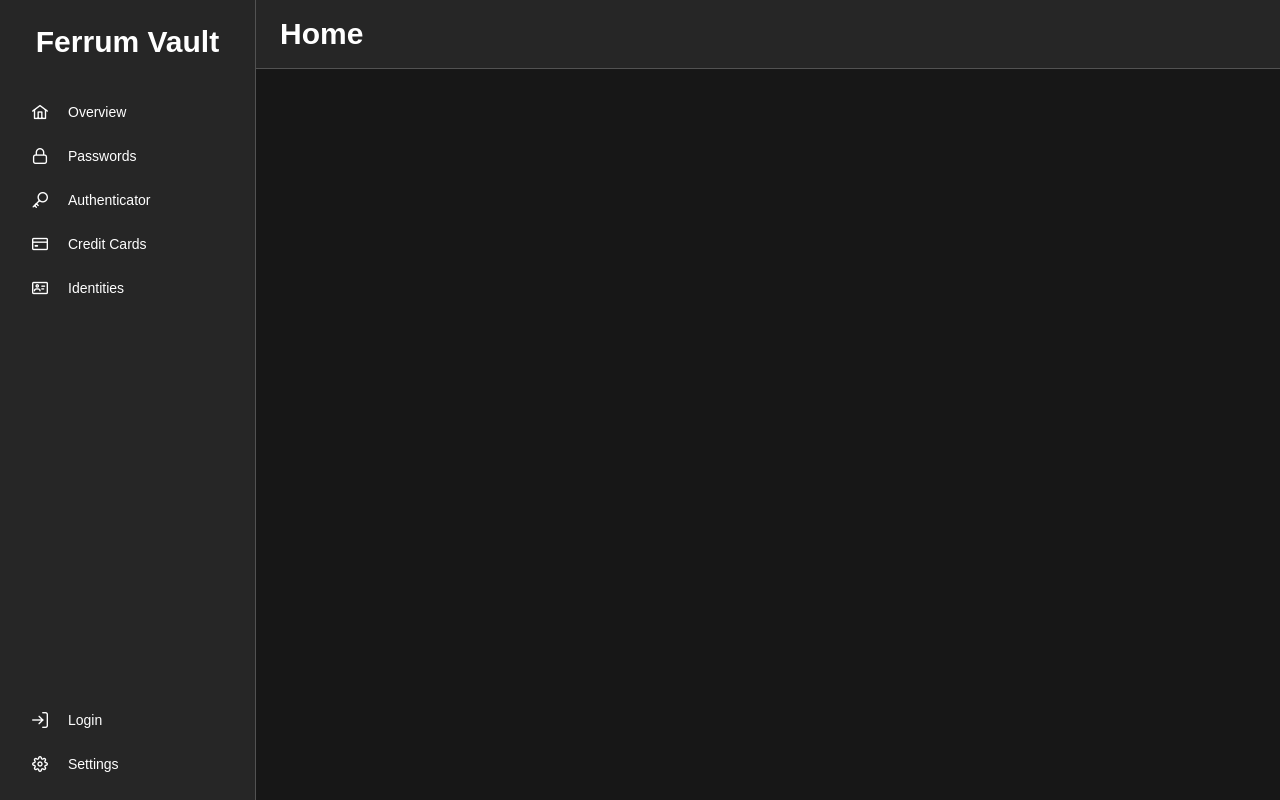
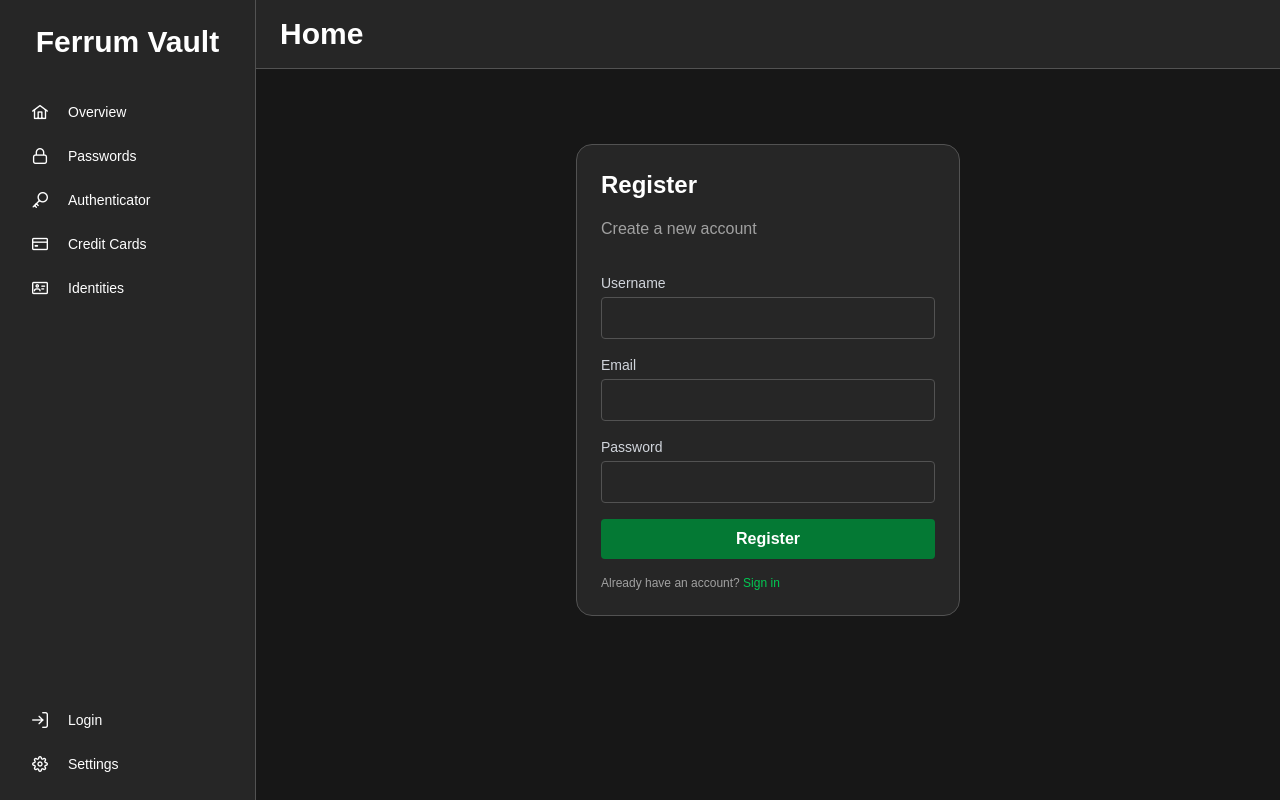
Before and after one commit to lucalewin/vault, a Vue app in the folder frontend/: page /register in a window 1280 px wide. Built offline with nearby package versions, Linux system fonts and the light colour scheme; a web font is replaced by a local one.

Commit message:
add registration

```diff
--- a/frontend/src/views/auth/RegisterView.vue
+++ b/frontend/src/views/auth/RegisterView.vue
@@ -1,3 +1,73 @@
+<script setup lang="ts">
+import { ref } from 'vue';
+
+const username = ref('');
+const email = ref('');
+const password = ref('');
+
+const error = ref('');
+const recovery_phrase = ref('');
+
+const handleSubmit = async () => {
+  try {
+    const response = await fetch('/api/v1/auth/register', {
+      method: 'POST',
+      headers: {
+        'Content-Type': 'application/json',
+      },
+      body: JSON.stringify({
+        username: username.value,
+        email: email.value,
+        password: password.value,
+      }),
+    });
+
+    if (!response.ok) {
+      throw new Error('Network response was not ok');
+    }
+
+    const data = await response.json();
+    if (data.status === 'error') {
+      error.value = data.message;
+    } else {
+      recovery_phrase.value = data.recovery_phrase;
+    }
+  } catch (err) {
+    console.error('Login failed:', err);
+    error.value = 'Login failed. Please check your credentials and try again.';
+  }
+};
+</script>
+
 <template>
-  Register
+  <div class="mx-auto mt-16 w-full max-w-sm">
+    <form v-on:submit.prevent="handleSubmit" class="border border-neutral-600 bg-neutral-800 rounded-2xl p-6 space-y-4">
+      <h2 class="text-2xl font-semibold">Register</h2>
+      <p class="text-neutral-400">Create a new account</p>
+      <div class="pt-4">
+        <label for="username" class="block text-sm font-medium text-gray-300">Username</label>
+        <input type="text" id="username" v-model="username" name="username" class="w-full px-3 py-2 mt-1 border border-neutral-600 rounded" />
+      </div>
+      <div>
+        <label for="username" class="block text-sm font-medium text-gray-300">Email</label>
+        <input type="text" id="username" v-model="email" name="email" class="w-full px-3 py-2 mt-1 border border-neutral-600 rounded" />
+      </div>
+      <div>
+        <label for="password" class="block text-sm font-medium text-gray-300">Password</label>
+        <input type="password" id="password" v-model="password" name="password" class="w-full px-3 py-2 mt-1 border border-neutral-600 rounded" />
+      </div>
+      <div>
+        <button type="submit" class="w-full px-4 py-2 font-bold text-white bg-green-700/90 rounded hover:bg-green-700 focus:bg-green-700">Register</button>
+      </div>
+      <div class="text-xs text-neutral-400">
+        Already have an account? <RouterLink to="/login" class="text-green-500">Sign in</RouterLink>
+      </div>
+      <div v-if="error">
+        <p class="text-red-500">{{ error }}</p>
+      </div>
+      <div v-if="recovery_phrase">
+        <textarea name="" id="" class="w-full border border-neutral-600">{{ recovery_phrase }}</textarea>
+      </div>
+    </form>
+  </div>
 </template>
```
Also changed, not shown: frontend/src/router.ts (+8 -1 lines).
